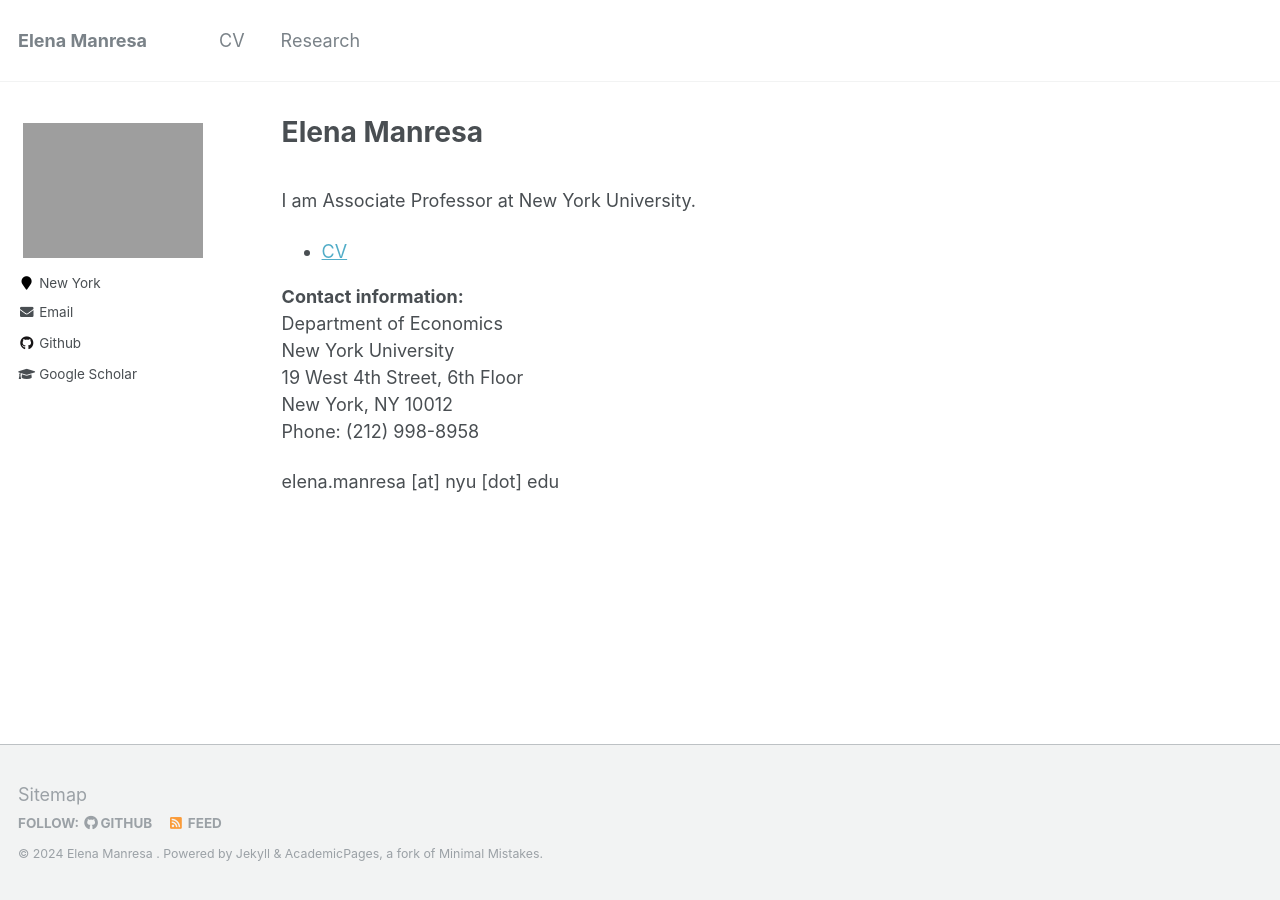
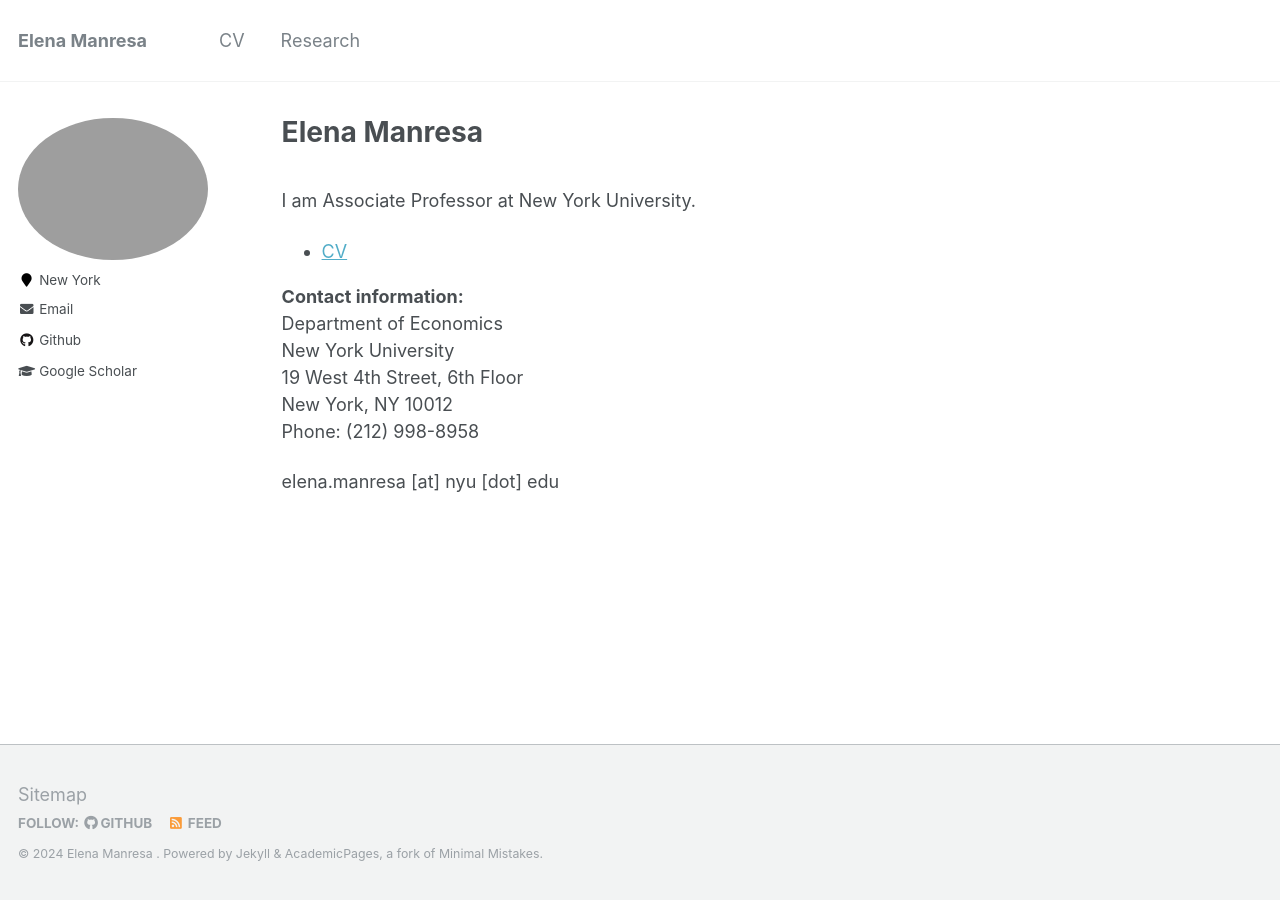
Before and after one commit to elenamanresa/elenamanresa.github.io, a Jekyll site: the page built from _pages/about.md, in a window 1280 px wide. Built offline with Jekyll 4.4.1, drawn with Linux system fonts in a browser that asks for light colours.

Commit message:
Update _sidebar.scss changing img border radius

```diff
--- a/_sass/_sidebar.scss
+++ b/_sass/_sidebar.scss
@@ -83,11 +83,11 @@
   }
 
   img {
-    max-width: 250px;
-    border-radius: 0%;
+    max-width: 300px;
+    border-radius: 50%;
 
     @include breakpoint($large) {
-      padding: 5px;
+      padding: 0px;
       border: 0px solid $border-color;
     }
   }
```
